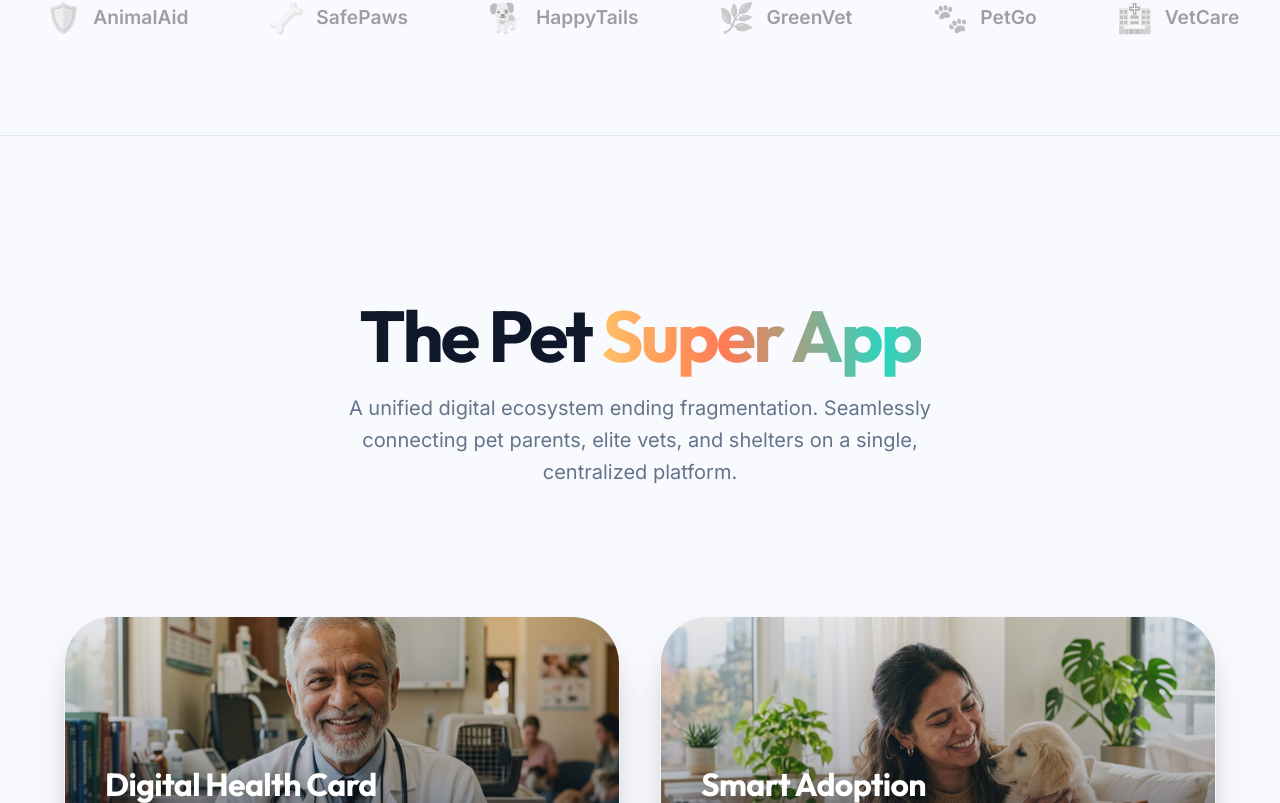
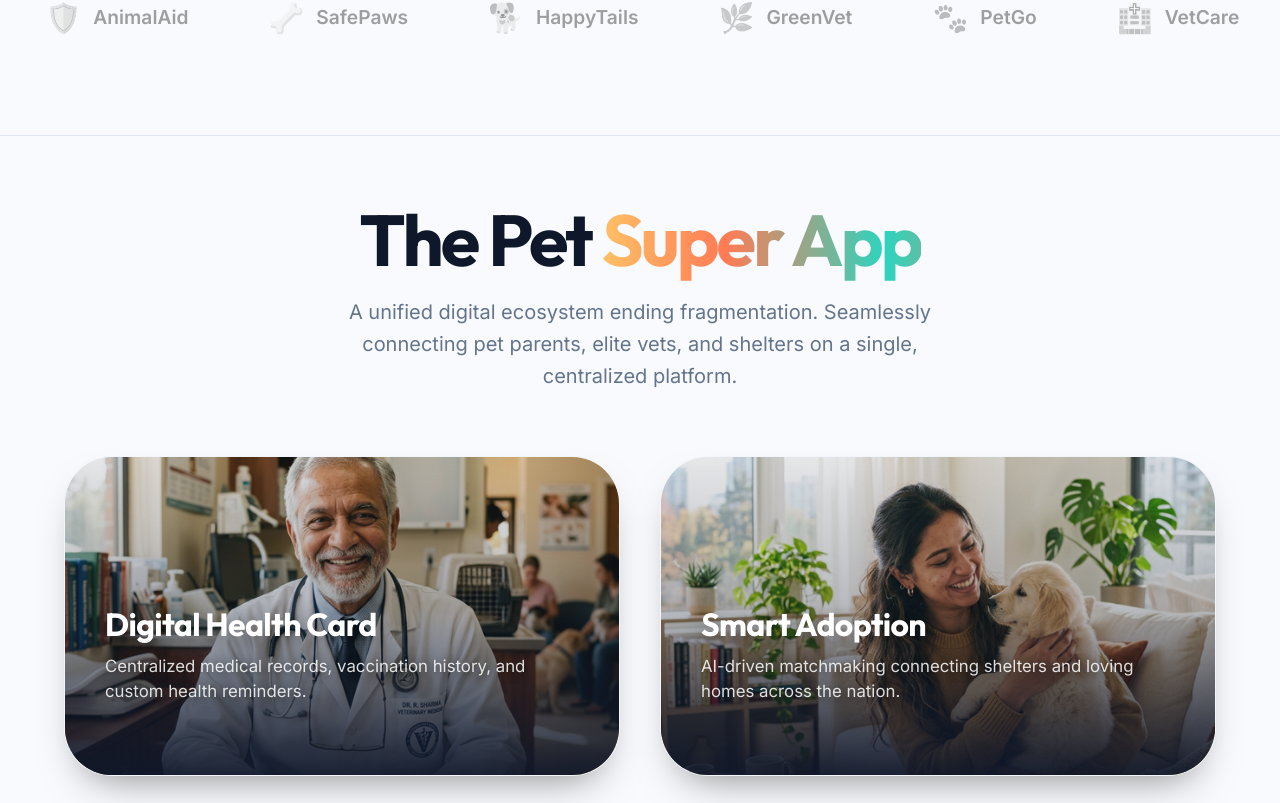
Before and after one commit to debrajx1/Petzeno-SuperApp, a React (Vite) app in the folder petzeno-web/: page / in a window 1280 px wide. Shown: the part 917-1720 px from the top of the page. Built offline with nearby package versions, Linux system fonts and the light colour scheme.

Commit message:
Reduce vertical whitespace between partner ticker and universe section

```diff
--- a/petzeno-web/src/pages/Landing.module.css
+++ b/petzeno-web/src/pages/Landing.module.css
@@ -286,7 +286,7 @@
 
 /* Vertical Universe Section - God-Tier Immersive Version */
 .universeSection {
-  padding: 10rem 0;
+  padding: 4rem 0 10rem 0;
   position: relative;
   background-color: var(--color-bg-main);
   z-index: 10;
@@ -296,7 +296,7 @@
 
 .universeHeader {
   padding: 0 5vw;
-  margin-bottom: 8rem;
+  margin-bottom: 4rem;
   text-align: center;
   z-index: 12;
 }
```
